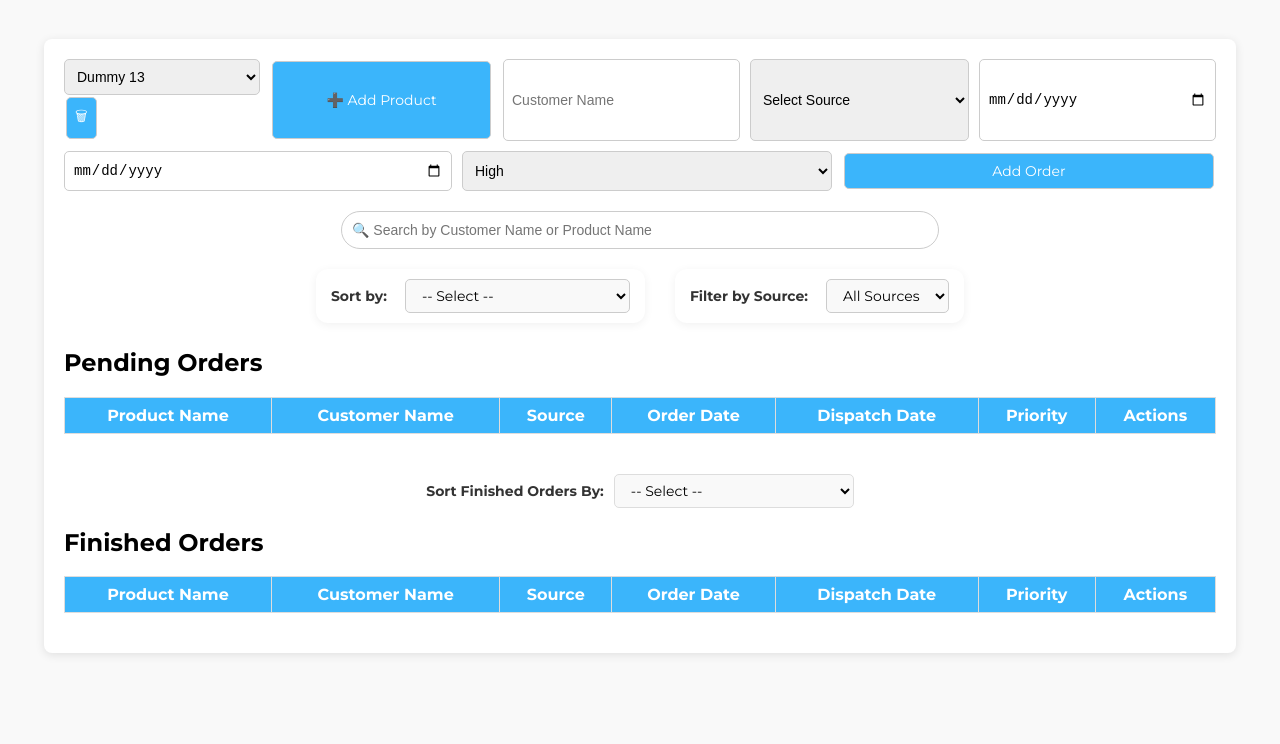
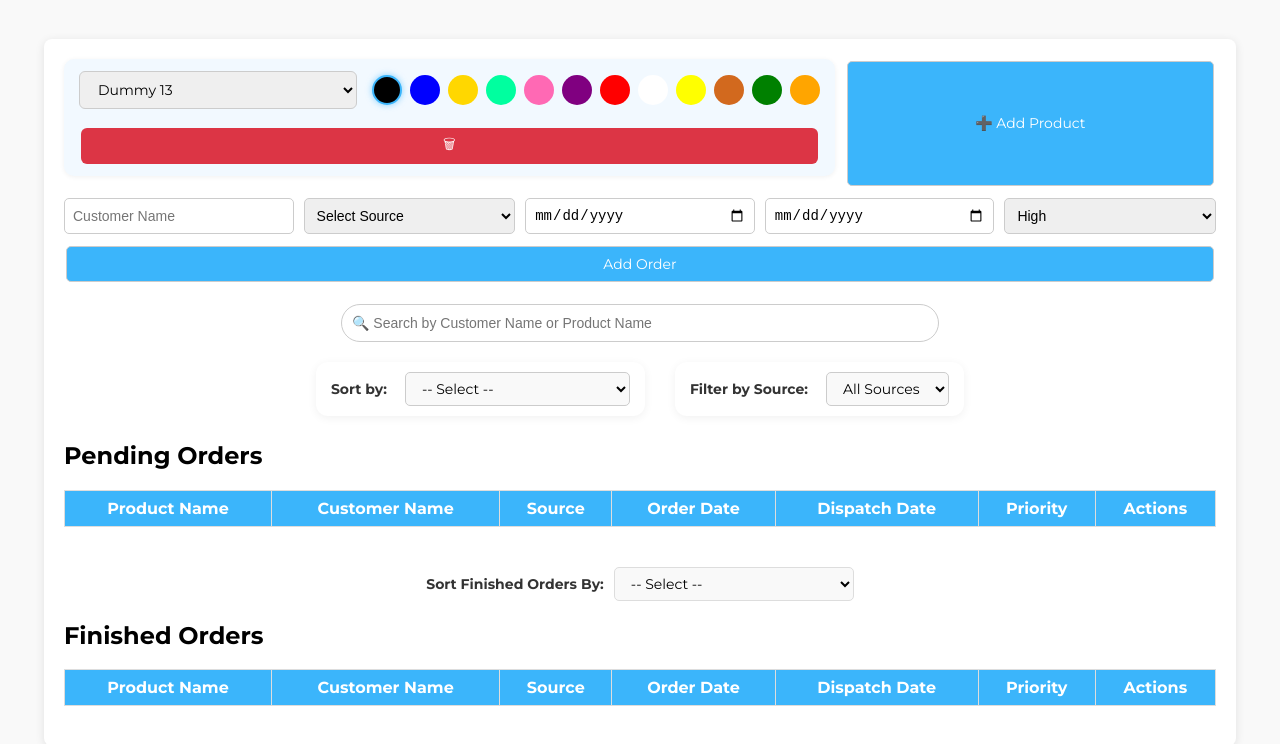
Before and after one commit to xurioxity/apsara-orders, a plain HTML site: page index.html in a window 1280 px wide. Shown: the part 84-828 px from the top of the page. Before the commit the page ends 800 px from the top, so only its background shows below. Drawn offline with Linux system fonts and the light colour scheme; no server answers.

Commit message:
Update styles.css - color picker
color picker added

```diff
--- a/styles.css
+++ b/styles.css
@@ -261,3 +261,111 @@ form button[type="submit"]:hover {
   border-color: #3bb5fb;
   box-shadow: 0 0 5px rgba(59, 181, 251, 0.4);
 }
+.product-row {
+  display: flex;
+  gap: 10px;
+  margin-bottom: 10px;
+  align-items: center;
+}
+
+.product-dropdown {
+  padding: 6px 10px;
+  font-family: 'Montserrat', sans-serif;
+  border-radius: 5px;
+}
+
+.remove-btn {
+  background: #dc3545;
+  color: white;
+  border: none;
+  padding: 6px 10px;
+  border-radius: 5px;
+  cursor: pointer;
+}
+.remove-btn:hover {
+  background-color: #b52a37;
+}
+.color-wrapper {
+  display: flex;
+  gap: 6px;
+  flex-wrap: wrap;
+  margin: 6px 0;
+}
+
+.color-circle {
+  width: 24px;
+  height: 24px;
+  border-radius: 50%;
+  cursor: pointer;
+  border: 2px solid transparent;
+  transition: 0.2s;
+}
+
+.color-circle.selected {
+  border: 2px solid #3bb5fb;
+  box-shadow: 0 0 5px rgba(59, 181, 251, 0.6);
+}
+/* Product Row Layout */
+.product-row {
+  display: flex;
+  align-items: center;
+  gap: 15px;
+  margin-bottom: 12px;
+  flex-wrap: wrap;
+  background-color: #f2f9ff;
+  padding: 10px 15px;
+  border-radius: 10px;
+  box-shadow: 0 1px 5px rgba(0,0,0,0.06);
+}
+
+/* Product Dropdown */
+.product-dropdown {
+  padding: 8px 14px;
+  font-family: 'Montserrat', sans-serif;
+  font-size: 14px;
+  border: 1px solid #ccc;
+  border-radius: 6px;
+  min-width: 180px;
+}
+
+/* Color Swatch Area */
+.color-wrapper {
+  display: flex;
+  gap: 8px;
+  flex-wrap: wrap;
+}
+
+.color-circle {
+  width: 26px;
+  height: 26px;
+  border-radius: 50%;
+  cursor: pointer;
+  border: 2px solid transparent;
+  transition: 0.2s ease;
+}
+
+.color-circle:hover {
+  transform: scale(1.1);
+}
+
+.color-circle.selected {
+  border: 2px solid #3bb5fb;
+  box-shadow: 0 0 6px rgba(59, 181, 251, 0.6);
+}
+
+/* Remove Button */
+.remove-btn {
+  background: #dc3545;
+  color: white;
+  border: none;
+  padding: 6px 10px;
+  border-radius: 6px;
+  font-size: 14px;
+  cursor: pointer;
+  transition: 0.2s;
+}
+
+.remove-btn:hover {
+  background-color: #b52a37;
+  transform: scale(1.05);
+}
```
